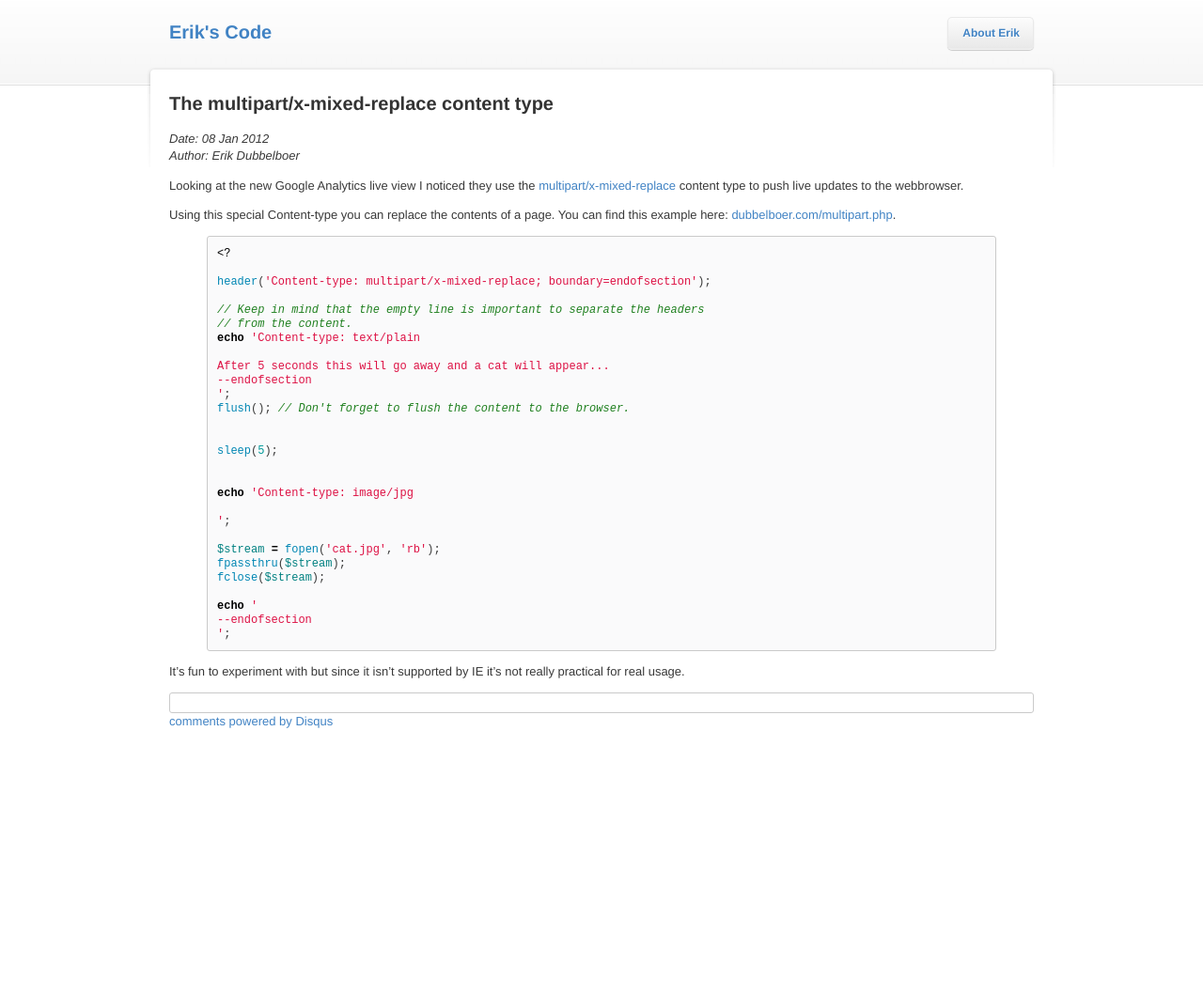
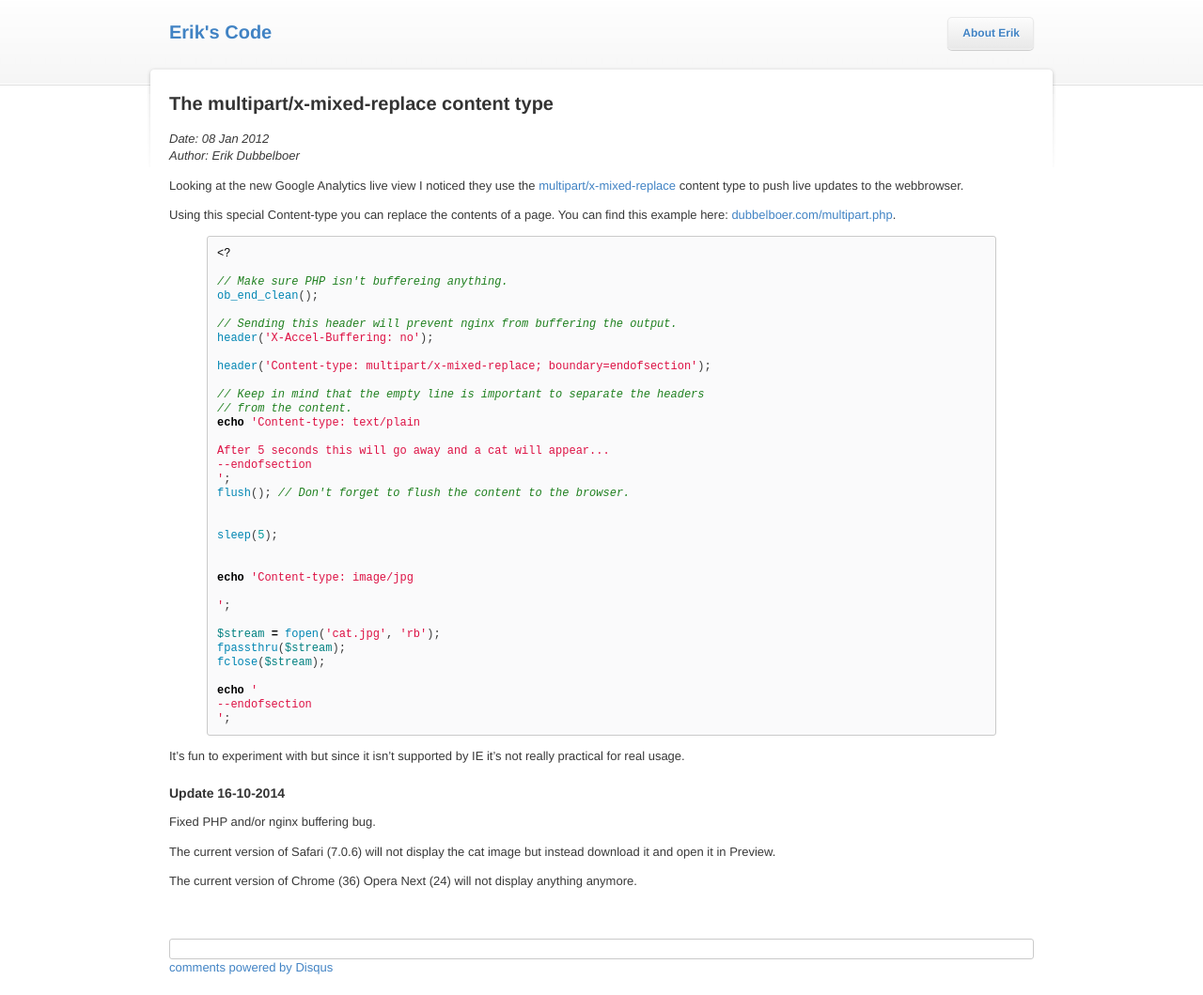
Before and after one commit to erikdubbelboer/blog.dubbelboer.com, a Jekyll site: the page built from _posts/2012-01-08-x-mixed-replace.md, in a window 1280 px wide. Shown: the whole page at 94% size. Built offline with Jekyll 4.4.1, drawn with Linux system fonts in a browser that asks for light colours; comment, search, counter and statistics services are not loaded; before the commit the page ends 900 px from its top, so only the background shows below that.

```diff
--- a/_posts/2012-01-08-x-mixed-replace.md
+++ b/_posts/2012-01-08-x-mixed-replace.md
@@ -10,6 +10,12 @@
 
 {% highlight php %}
 <?
+
+// Make sure PHP isn't buffereing anything.
+ob_end_clean();
+
+// Sending this header will prevent nginx from buffering the output.
+header('X-Accel-Buffering: no');
 
 header('Content-type: multipart/x-mixed-replace; boundary=endofsection');
 
@@ -41,3 +47,12 @@
 {% endhighlight %}
 
 It's fun to experiment with but since it isn't supported by IE it's not really practical for real usage.
+
+
+### Update 16-10-2014 ###
+
+Fixed PHP and/or nginx buffering bug.
+
+The current version of Safari (7.0.6) will not display the cat image but instead download it and open it in Preview.
+
+The current version of Chrome (36) Opera Next (24) will not display anything anymore.
--- a/css/common.css
+++ b/css/common.css
@@ -245,7 +245,7 @@
 }
 
 #disqus_thread {
-  margin-top: 1em;
+  margin-top: 4em;
   border: 1px solid #cacaca;
   padding: 10px;
   -webkit-border-radius: 3px;
```
Also changed, not shown: _posts/2015-04-06-go-queue.md (added, +85 -0 lines).
